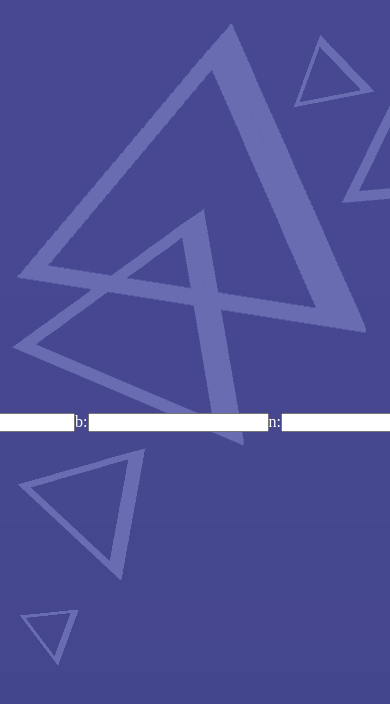
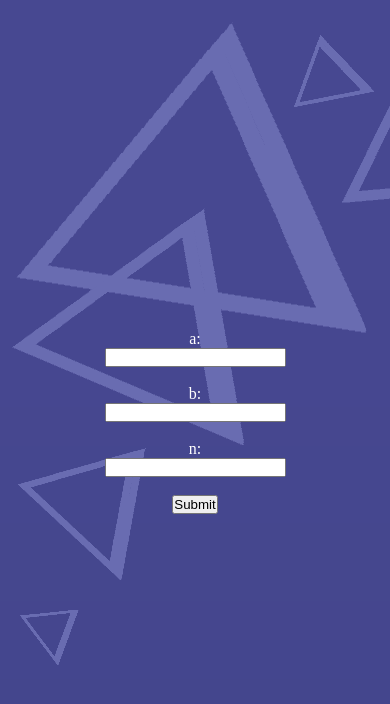
Before and after one commit to EvanLoaf/binomial, a Next.js app: page / in a window 390 px wide. Shown: the top 704 px of the page. Built offline with nearby package versions, Linux system fonts and the light colour scheme.

Commit message:
Fix alignment

```diff
--- a/styles/Home.module.css
+++ b/styles/Home.module.css
@@ -83,7 +83,7 @@
 
 .center_form {
   display: flex;
-  flex-direction: row;
+  flex-direction: column;
   justify-content: center;
   align-items: center;
   position: relative;
@@ -224,7 +224,7 @@
 
   .center_form {
     display: flex;
-    flex-direction: row;
+    flex-direction: column;
     justify-content: center;
     align-items: center;
     position: relative;
```
